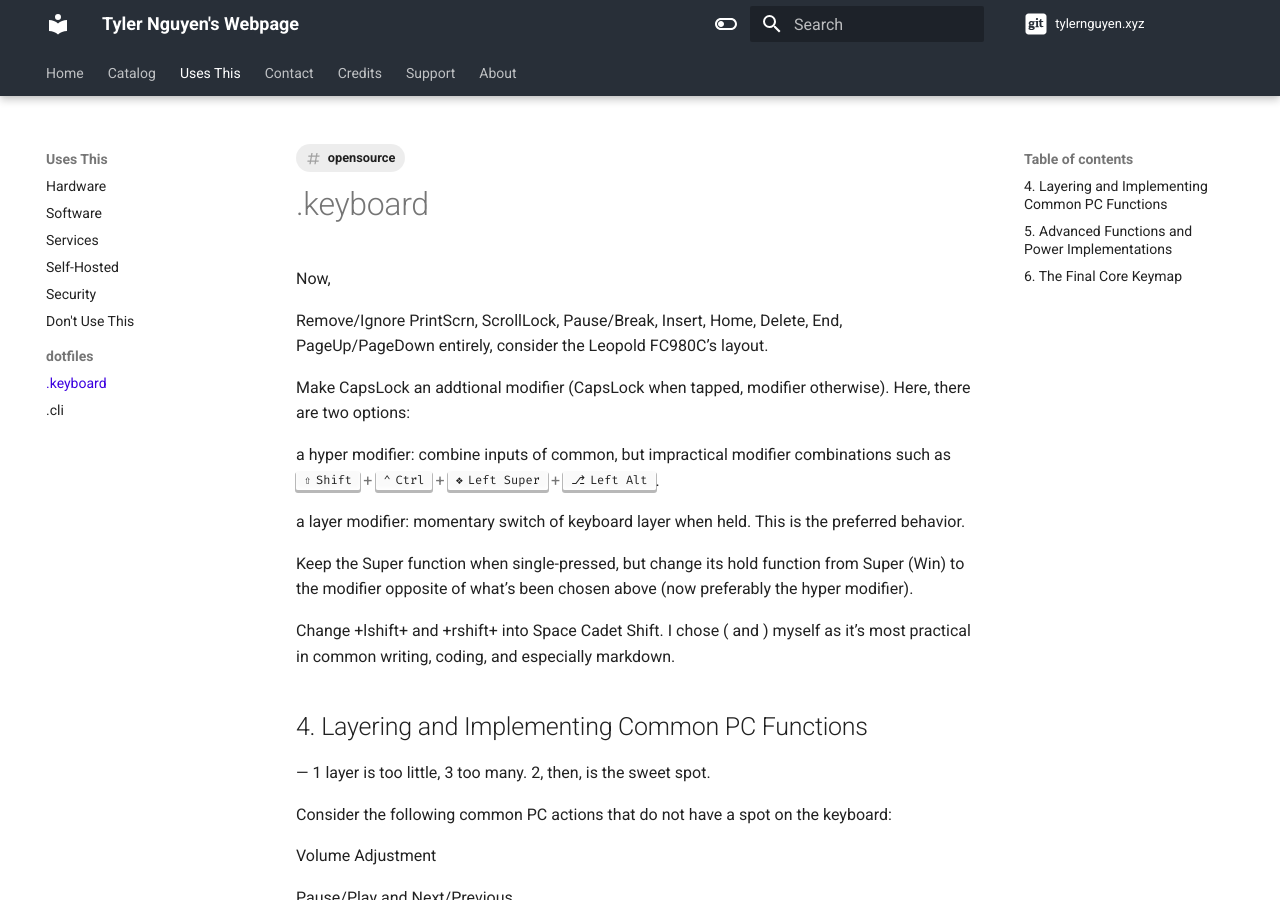
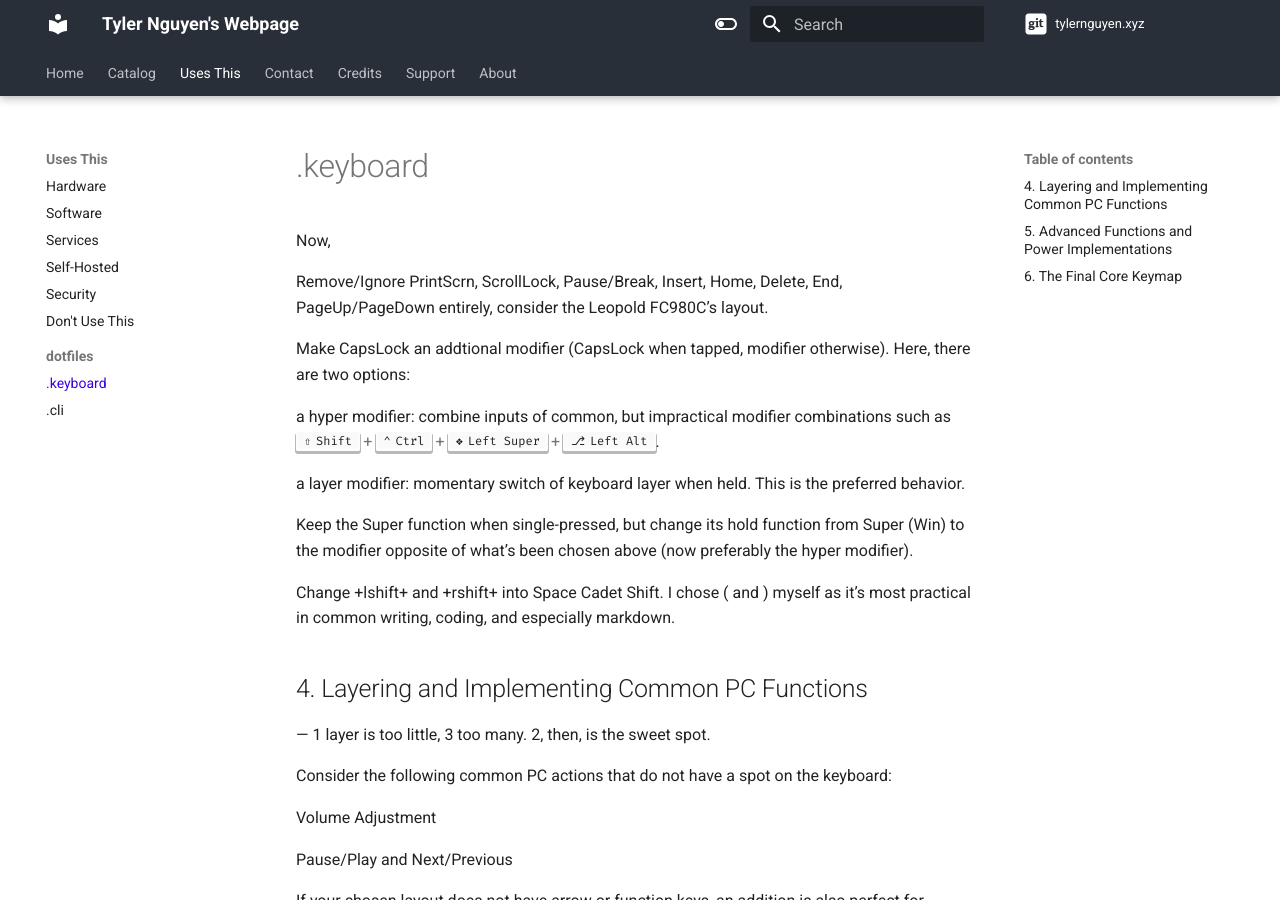
Before and after one commit to tylernguyen/tylernguyen.xyz, an MkDocs documentation site: the page built from docs/uses-this/keyboard.md, in a window 1280 px wide and 900 px high. Built offline with MkDocs 1.6.1 and Material for MkDocs 9.7.7, drawn with Linux system fonts in a browser that asks for light colours; plug-ins that fetch from the network failed and are left out; comment, search, counter and statistics services are not loaded.

```diff
--- a/docs/uses-this/keyboard.md
+++ b/docs/uses-this/keyboard.md
@@ -1,7 +1,5 @@
 ---
 title: tylernguyen's QMK Configuration
-tags:
-  - opensource
 ---
 
 Now,
```
Also changed, not shown: docs/uses-this/cli.md (+0 -1 lines).
